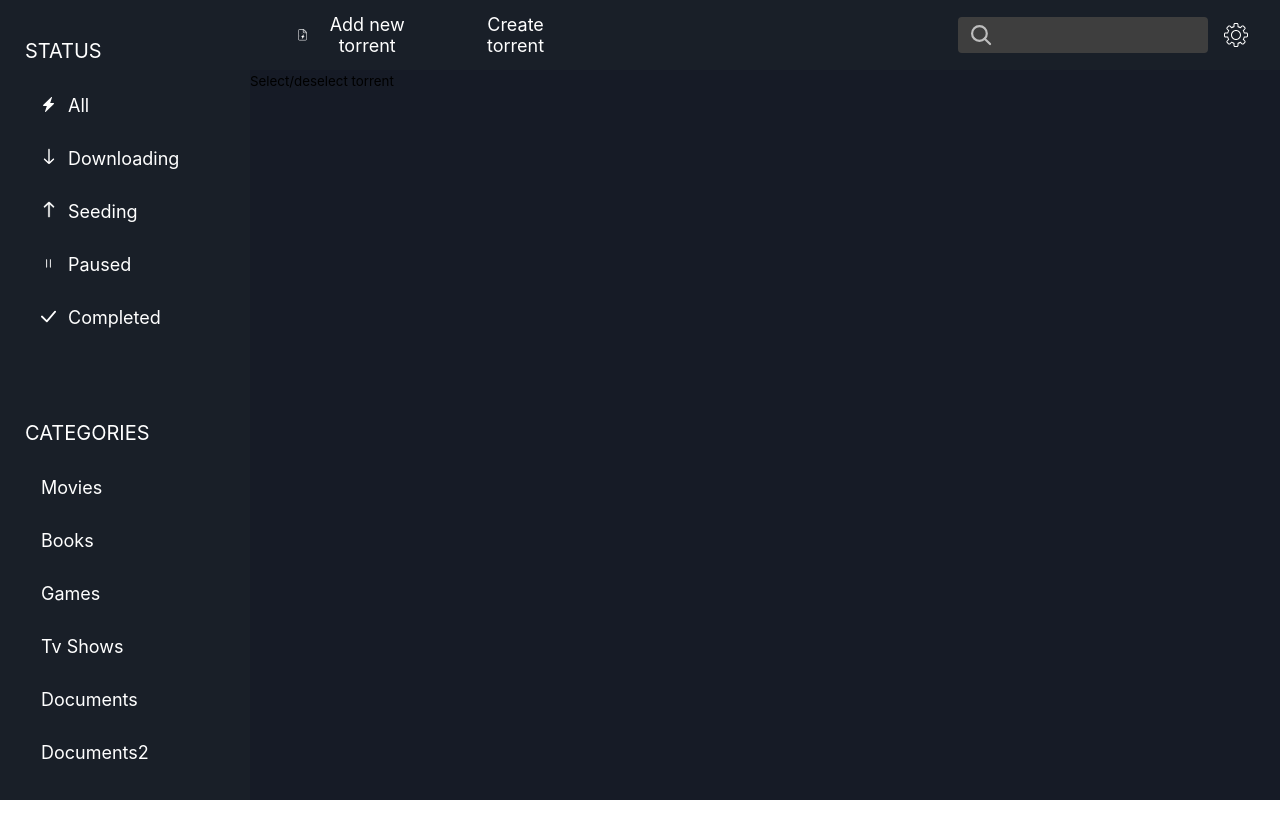
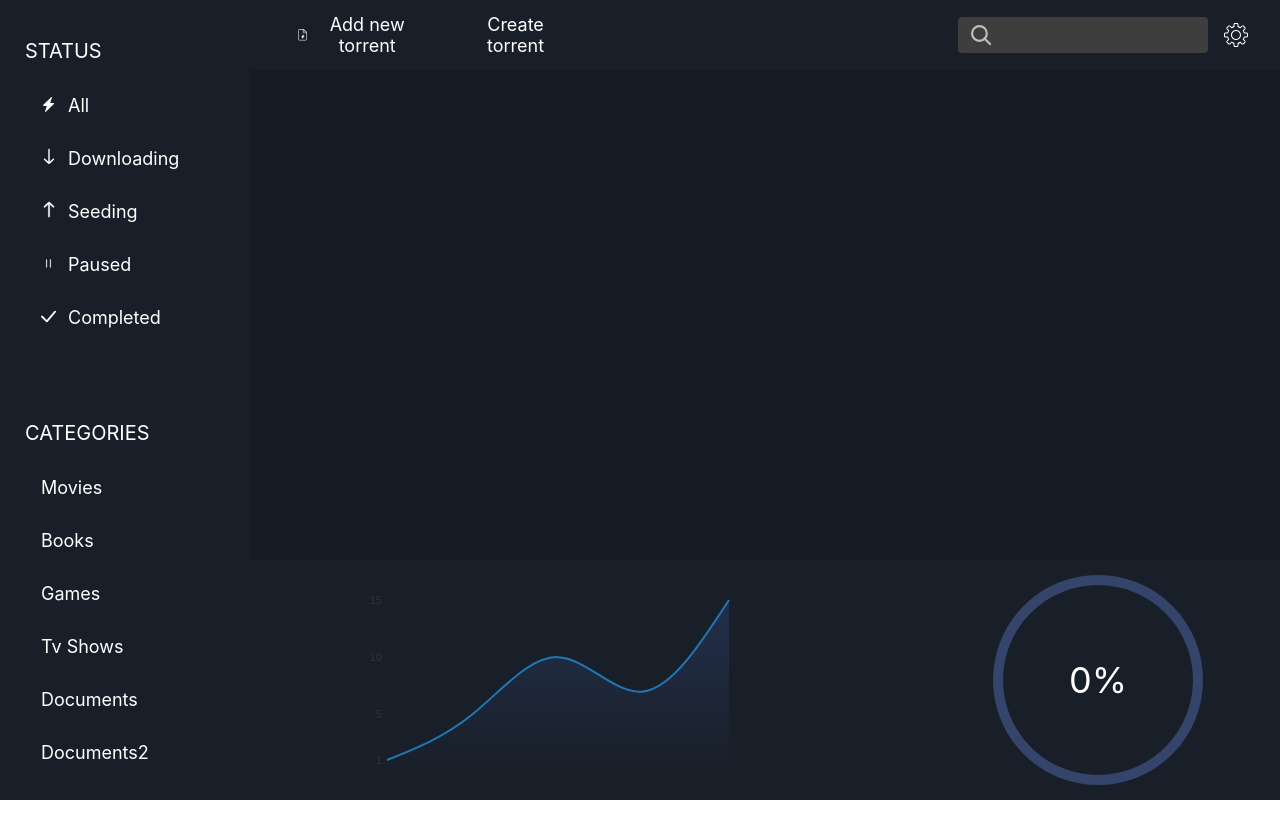
Before and after one commit to melbesnard85/storm-desktop, a React (Create React App) app: page / in a window 1280 px wide. Built offline with nearby package versions, Linux system fonts and the light colour scheme.

Commit message:
adding dependency

```diff
--- a/package.json
+++ b/package.json
@@ -3,6 +3,8 @@
   "version": "0.1.0",
   "private": true,
   "dependencies": {
+    "@nivo/core": "^0.70.1",
+    "@nivo/line": "^0.70.1",
     "@testing-library/jest-dom": "^5.11.4",
     "@testing-library/react": "^11.1.0",
     "@testing-library/user-event": "^12.1.10",
--- a/src/commons/Colors.js
+++ b/src/commons/Colors.js
@@ -7,6 +7,7 @@ const Colors = {
 
   HIGHLIGHT1: '#4A72D9',
   HIGHLIGHT2: '#474747',
+  HIGHLIGHT3: '#35446A',
 
   // BASE_LIGHT1: '#',
   // BASE_LIGHT2: '#',
--- a/src/commons/Vectors.js
+++ b/src/commons/Vectors.js
@@ -9,6 +9,7 @@ import { ReactComponent as HistoryIcon } from '../assets/vectors/history.svg';
 import { ReactComponent as SettingsIcon } from '../assets/vectors/settings.svg';
 import { ReactComponent as SearchIcon } from '../assets/vectors/search.svg';
 import { ReactComponent as PlayIcon } from '../assets/vectors/play.svg';
+import { ReactComponent as ProgressCircle } from '../assets/vectors/progress-circle.svg';
 
 const Vectors = {
   allTorrents: AllTorrentsIcon,
@@ -22,6 +23,7 @@ const Vectors = {
   settingsIcon: SettingsIcon,
   searchIcon: SearchIcon,
   playIcon: PlayIcon,
+  progressCircle: ProgressCircle,
 };
 
 export default Vectors;
--- /dev/null
+++ b/src/components/speed-chart/SpeedChart.js
@@ -0,0 +1,88 @@
+import React from 'react';
+import { ResponsiveLine } from '@nivo/line';
+
+export const SpeedChart = () => {
+  const data = [
+    {
+      id: 'download speed(Mbs)',
+      data: [
+        {
+          x: 'peak 1',
+          y: 1,
+        },
+        {
+          x: 'peak 2',
+          y: 5,
+        },
+        {
+          x: 'peak 3',
+          y: 10,
+        },
+        {
+          x: 'peak 4',
+          y: 7,
+        },
+        {
+          x: 'current',
+          y: 15,
+        },
+      ],
+    },
+  ];
+
+  return (
+    <ResponsiveLine
+      data={data}
+      defs={[
+        {
+          id: 'gradientC',
+          type: 'linearGradient',
+          colors: [
+            { offset: 0, color: '#4A72D9' },
+            { offset: 100, color: '#4A72D9', opacity: 0 },
+          ],
+        },
+      ]}
+      fill={[{ match: '*', id: 'gradientC' }]}
+      colors={{ scheme: 'category10' }}
+      theme={{
+        textColor: '#8b8b8b',
+        fontSize: 11,
+      }}
+      curve="natural"
+      enableArea
+      enablePoints={false}
+      enableGridX={false}
+      enableGridY={false}
+      margin={{
+        top: 50,
+        right: 110,
+        bottom: 50,
+        left: 60,
+      }}
+      xScale={{ type: 'point' }}
+      yScale={{
+        type: 'linear',
+        min: 'auto',
+        max: 'auto',
+        stacked: true,
+        reverse: false,
+      }}
+      yFormat=" >-.2f"
+      axisTop={null}
+      axisRight={null}
+      axisBottom={null}
+      enableSlices="x"
+      axisLeft={{
+        orient: 'left',
+        tickSize: 0,
+        tickPadding: 5,
+        tickRotation: 0,
+        tickValues: [1, 5, 10, 15],
+      }}
+      useMesh
+    />
+  );
+};
+
+export default SpeedChart;
--- a/src/containers/toolbar/Toolbar.styles.js
+++ b/src/containers/toolbar/Toolbar.styles.js
@@ -31,11 +31,21 @@ export const AddTorrentButtonContainer = styled.button`
   padding: 0.5rem 1rem;
   cursor: pointer;
   margin-right: 2rem;
+  border-radius: 4px;
+
+  &:hover {
+    background-color: ${Colors.HIGHLIGHT2};
+  }
 `;
 
 export const CreateTorrentButton = styled.button`
+  border-radius: 4px;
   padding: 0.5rem 1rem;
   cursor: pointer;
+
+  &:hover {
+    background-color: ${Colors.HIGHLIGHT2};
+  }
 `;
 
 export const AddTorrentIcon = styled(Vectors.addtorrentIcon)`
--- /dev/null
+++ b/src/containers/torrent-details/TorrentDetails.js
@@ -0,0 +1,36 @@
+import React, { useState } from 'react';
+
+import {
+  TorrentDetailsContainer,
+  DownloadProgressContainer,
+  ProgressCircle,
+  ProgressText,
+  TorrentSpeedChart,
+  SpeedChartContainer,
+} from './TorrentDetails.styles';
+
+export const TorrentDetails = () => {
+  const [downloadCircleProgress, setDownloadCircleProgress] = useState(630);
+  const [downloadNumberProgress, setDownloadNumberProgress] = useState(0);
+
+  const handleDownloadProgress = () => {
+    if (downloadNumberProgress < 100) {
+      setDownloadCircleProgress(downloadCircleProgress - 6.3);
+      setDownloadNumberProgress(downloadNumberProgress + 1);
+    }
+  };
+
+  return (
+    <TorrentDetailsContainer>
+      <SpeedChartContainer>
+        <TorrentSpeedChart />
+      </SpeedChartContainer>
+      <DownloadProgressContainer>
+        <ProgressCircle downloadProgress={downloadCircleProgress} />
+        <ProgressText>{`${downloadNumberProgress}%`}</ProgressText>
+      </DownloadProgressContainer>
+    </TorrentDetailsContainer>
+  );
+};
+
+export default TorrentDetails;
--- /dev/null
+++ b/src/containers/torrent-details/TorrentDetails.styles.js
@@ -0,0 +1,64 @@
+import styled from 'styled-components';
+
+import Colors from '../../commons/Colors';
+
+import Vectors from '../../commons/Vectors';
+
+import { SpeedChart } from '../../components/speed-chart/SpeedChart';
+
+export const TorrentDetailsContainer = styled.div`
+  position: absolute;
+  display: flex;
+  justify-content: space-around;
+  align-items: center;
+  bottom: 0;
+  width: 100%;
+  height: 30%;
+  background-color: ${Colors.BASE_DARK2};
+`;
+
+export const DownloadProgressContainer = styled.div`
+  position: relative;
+  display: flex;
+  justify-content: center;
+  align-items: center;
+  width: 210px;
+  height: 210px;
+`;
+
+export const ProgressCircle = styled(Vectors.progressCircle)`
+  position: relative;
+  transform: rotate(270deg);
+  width: 100%;
+  height: 100%;
+
+  & > circle {
+    width: 100%;
+    height: 100%;
+    fill: none;
+    stroke-width: 10;
+    stroke: ${Colors.HIGHLIGHT3};
+    transform: translate(5px, 5px);
+    stroke-linecap: round;
+  }
+
+  & > circle:nth-child(2) {
+    stroke: ${Colors.HIGHLIGHT1};
+    stroke-dasharray: 630px;
+    stroke-dashoffset: ${(props) => props.downloadProgress};
+  }
+`;
+
+export const ProgressText = styled.span`
+  position: absolute;
+  z-index: 999;
+  font-size: 36px;
+  color: ${Colors.NEUTRAL_WHITE};
+`;
+
+export const TorrentSpeedChart = styled(SpeedChart)``;
+
+export const SpeedChartContainer = styled.div`
+  height: 260px;
+  width: 40vw;
+`;
--- a/src/pages/Home/Home.js
+++ b/src/pages/Home/Home.js
@@ -1,25 +1,15 @@
-import React, { useContext } from 'react';
+import React from 'react';
 
 import { Toolbar } from '../../containers/toolbar/Toolbar.component';
-
-import StormContext from '../../context/Storm.context';
+import { TorrentDetails } from '../../containers/torrent-details/TorrentDetails';
 
 import { HomePageContainer } from './Home.styles';
 
-const Home = () => {
-  const stormContext = useContext(StormContext);
-
-  return (
-    <HomePageContainer>
-      <Toolbar />
-      <button
-        type="button"
-        onClick={stormContext.actions.updateIsTorrentSelected}
-      >
-        Select/deselect torrent
-      </button>
-    </HomePageContainer>
-  );
-};
+const Home = () => (
+  <HomePageContainer>
+    <Toolbar />
+    <TorrentDetails />
+  </HomePageContainer>
+);
 
 export default Home;
--- a/src/pages/Home/Home.styles.js
+++ b/src/pages/Home/Home.styles.js
@@ -3,6 +3,7 @@ import styled from 'styled-components';
 import Colors from '../../commons/Colors';
 
 export const HomePageContainer = styled.div`
+  position: relative;
   height: 100vh;
   width: 100%;
   background-color: ${Colors.BASE_DARK1};
```
Also changed, not shown: src/assets/vectors/progress-circle.svg (added), 1 other file (tests, documents, lock files or other folders).
